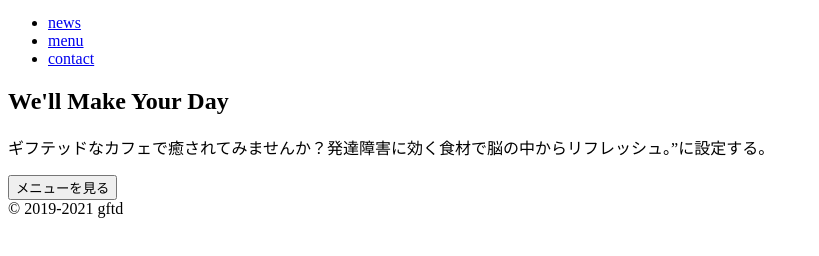
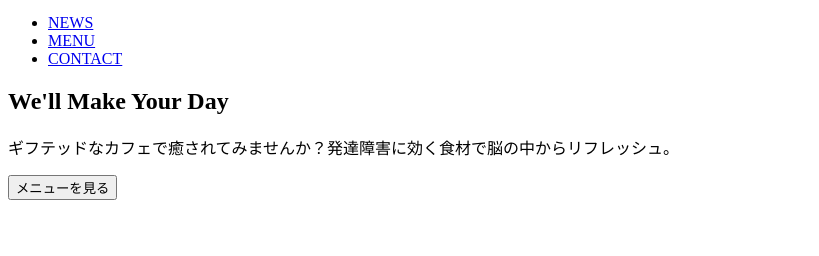
Before and after one commit to steiner9/GFTD.CAFE, a plain HTML site: page index.html in a window 1280 px wide. Shown: the part 30-286 px from the top of the page, without its empty margins (0-819 px from the left). Drawn offline with Linux system fonts and the light colour scheme; files that its build step writes are made by us from their sources.

Commit message:
index.html完成

```diff
--- a/index.html
+++ b/index.html
@@ -8,8 +8,8 @@
       <meta property="og:site_name" content="GFTD.CAFE" />
       <meta property="og:image" content=" ./img/logo.svg" />
       <meta charset="UTF-8">
-      <link rel="stylesheet" href="../styles/style2.css" >
-      <link rel="stylesheet" href="../styles/ress.css" >
+      <link rel="stylesheet" href="/styles/style3.css" >
+      <link rel="stylesheet" href="/styles/ress.css" >
       <link rel="preconnect" href="https://fonts.googleapis.com">
       <link rel="preconnect" href="https://fonts.gstatic.com" crossorigin>
       <link href="https://fonts.googleapis.com/css2?family=Philosopher&display=swap" rel="stylesheet">
@@ -24,19 +24,16 @@
           <a id="logo" href="index.html" alt="トップページ"><img src="./img/logo.svg"></a>
           <nav>
               <ul>
-                  <li><a href="news.html">news</a></li>
-                  <li><a href="menu.html">menu </a></li>
-                  <li><a href="contact.html">contact</a></li>
+                  <li><a href="news.html">NEWS</a></li>
+                  <li><a href="menu.html">MENU </a></li>
+                  <li><a href="contact.html">CONTACT</a></li>
               </ul>
           </nav>
       </header>
       <main>
         <h2>We'll Make Your Day</h2>
-        <p>ギフテッドなカフェで癒されてみませんか？発達障害に効く食材で脳の中からリフレッシュ。”に設定する。</p>
+        <p>ギフテッドなカフェで癒されてみませんか？発達障害に効く食材で脳の中からリフレッシュ。</p>
         <a id="button" href="menu.html"><button type="button">メニューを見る</button></a>
       </main>
-      <footer>
-          &copy; 2019-2021 gftd
-      </footer>
   </body>
 </html>
--- a/style2.css
+++ /dev/null
@@ -1 +0,0 @@
-../styles/style2.css
--- /dev/null
+++ b/style3.css
@@ -0,0 +1 @@
+style3.css
```
